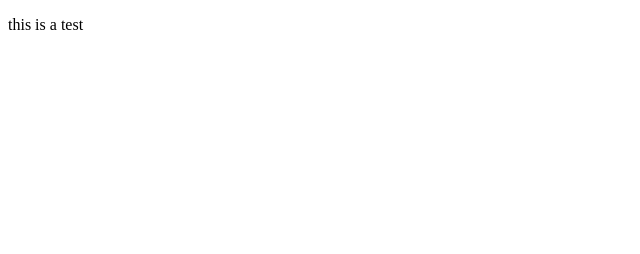
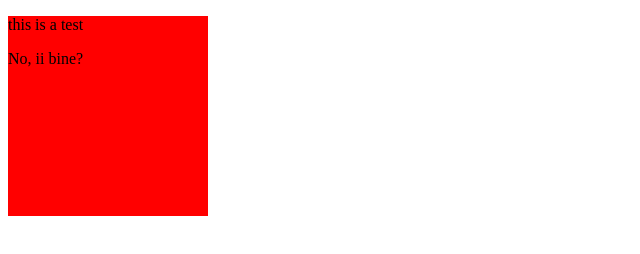
Before and after one commit to poprobertdaniel/html-css-training-studio, a plain HTML site: page root/index.html in a window 1280 px wide. Shown: the whole page, without its empty margins (0-640 px from the left). Drawn offline with Linux system fonts and the light colour scheme.

Commit message:
initial commit Crista

```diff
--- a/root/index.html
+++ b/root/index.html
@@ -2,6 +2,7 @@
 <html>
 
   <head>
+    <link rel="stylesheet" type="text/css" href="css/main.css">
     <title>Home</title>
   </head>
 
@@ -10,6 +11,7 @@
       <p>
         this is a test
       </p>
+      <p>No, ii bine?</p>
     </div>
 
   </body>
```
